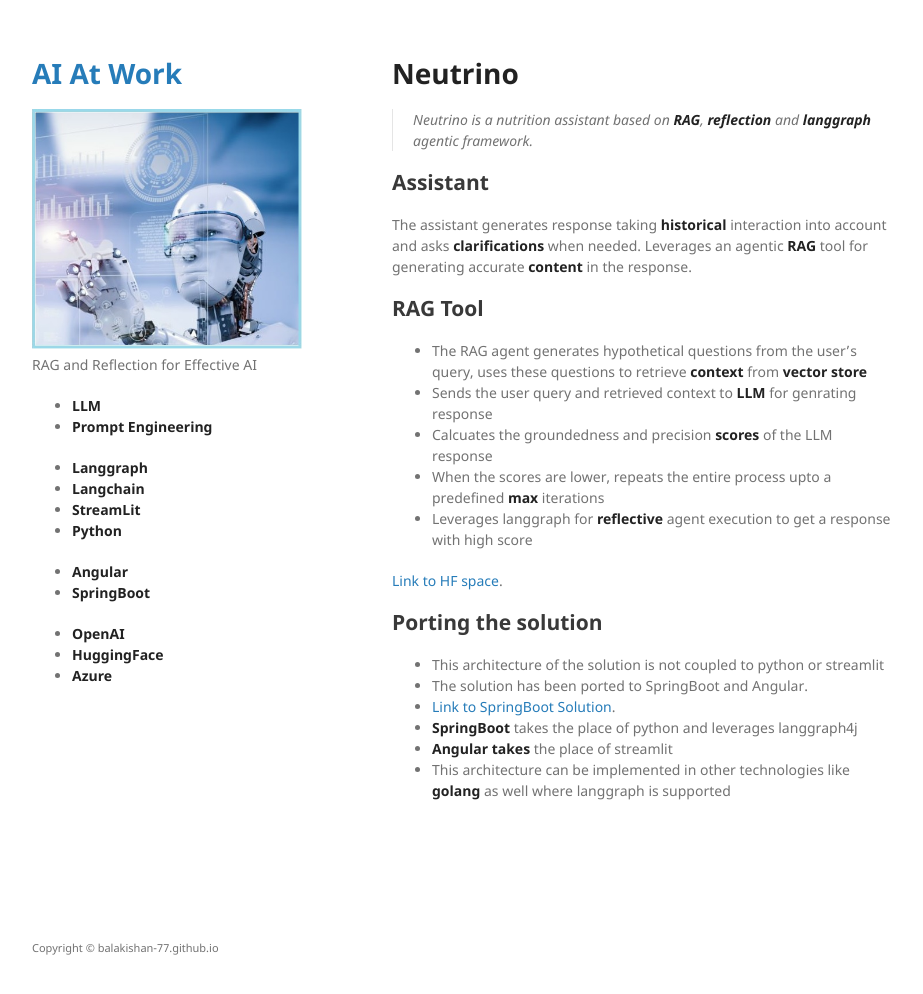
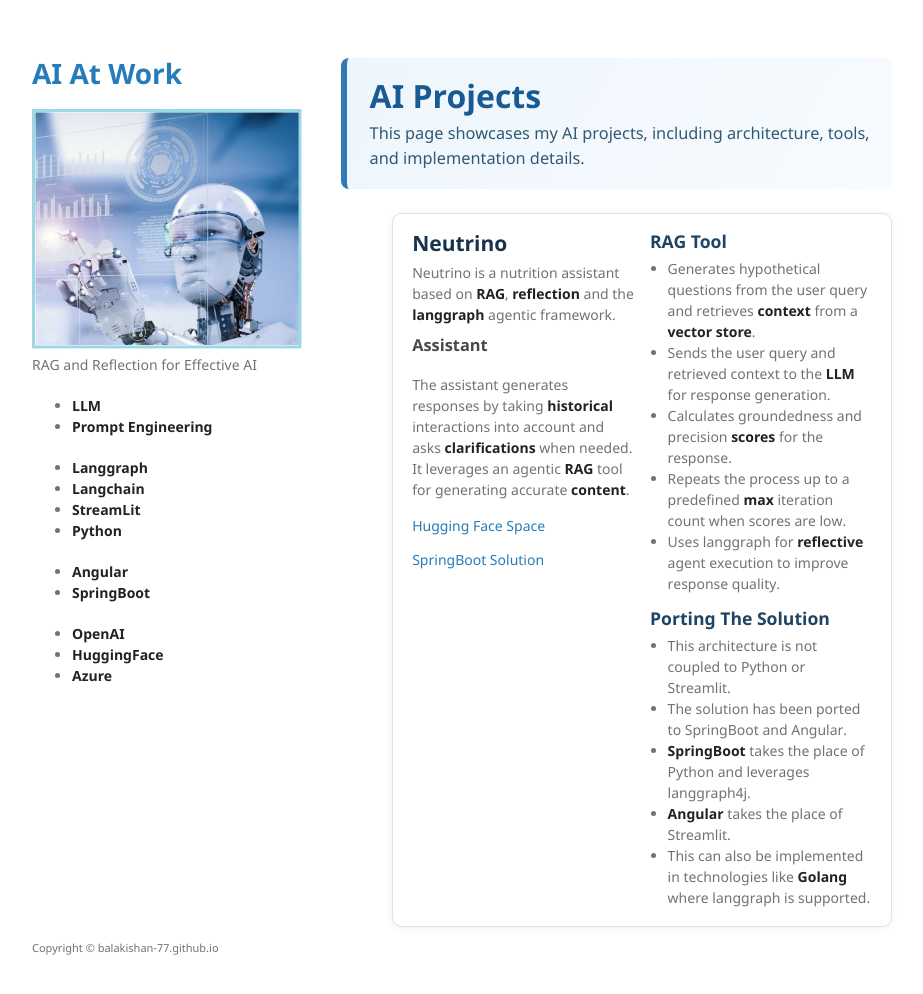
Before and after one commit to balakishan-77/balakishan-77.github.io, a Jekyll site: the page built from index.md, in a window 1280 px wide and 1027 px high. Shown: the top 994 px of the window, without its empty margins (178-1101 px from the left). Built offline with Jekyll 4.4.1, drawn with Linux system fonts in a browser that asks for light colours.

Commit message:
updated for layout

```diff
--- a/index.md
+++ b/index.md
@@ -2,30 +2,142 @@
 layout: default
 ---
 
-# Neutrino
+<style>
+	.ai-projects-banner {
+		margin: 0 0 1.5rem;
+		padding: 1.2rem 1.4rem;
+		border-left: 6px solid #2f79b7;
+		background: linear-gradient(120deg, #eef6fc 0%, #f7fbff 100%);
+		border-radius: 8px;
+	}
 
-> Neutrino is a nutrition assistant based on **RAG**, **reflection** and **langgraph** agentic framework.
+	.ai-projects-banner h1 {
+		margin: 0 0 0.35rem;
+		color: #185a92;
+		font-size: 2rem;
+		line-height: 1.2;
+	}
 
-## Assistant
-The assistant generates response taking **historical** interaction into account and asks **clarifications** when needed. Leverages an agentic **RAG** tool for generating accurate **content** in the response.
+	.ai-projects-banner p {
+		margin: 0;
+		color: #315974;
+		font-size: 1.02rem;
+	}
 
-## RAG Tool
+	.projects-list {
+		display: flex;
+		flex-direction: column;
+		gap: 1rem;
+	}
 
-*   The RAG agent generates hypothetical questions from the user's query, uses these questions to retrieve **context** from **vector store**
-*   Sends the user query and retrieved context to **LLM** for genrating response
-*   Calcuates the groundedness and precision **scores** of the LLM response
-*   When the scores are lower, repeats the entire process upto a predefined **max** iterations
-*   Leverages langgraph for **reflective** agent execution to get a response with high score
+	.project-row {
+		border: 1px solid #d7e4f1;
+		border-radius: 10px;
+		background: #ffffff;
+		box-shadow: 0 1px 6px rgba(18, 44, 68, 0.07);
+		padding: 1.1rem 1.2rem;
+		min-height: 42vh;
+		display: grid;
+		grid-template-columns: 1fr 1fr;
+		gap: 1rem;
+	}
 
+	.project-left h2 {
+		margin-top: 0;
+		margin-bottom: 0.45rem;
+		color: #16334b;
+	}
 
+	.project-left p {
+		margin-top: 0;
+		margin-bottom: 0.7rem;
+	}
 
-[Link to HF space](https://huggingface.co/spaces/balakishan77/hf).
+	.project-right h3 {
+		margin-top: 0;
+		margin-bottom: 0.45rem;
+		color: #204564;
+		font-size: 1.1rem;
+	}
 
-## Porting the solution
+	.project-right ul {
+		margin: 0;
+		padding-left: 1.1rem;
+	}
 
-*   This architecture of the solution is not coupled to python or streamlit
-*   The solution has been ported to SpringBoot and Angular.
-*   [Link to SpringBoot Solution](http://52.140.124.205:4200/home).
-*   **SpringBoot** takes the place of python and leverages langgraph4j
-*   **Angular takes** the place of streamlit
-*   This architecture can be implemented in other technologies like **golang** as well where langgraph is supported
+	.project-links {
+		margin-top: 0.9rem;
+		display: flex;
+		flex-wrap: wrap;
+		gap: 0.8rem;
+	}
+
+	@media (max-width: 900px) {
+		.project-row {
+			min-height: auto;
+			grid-template-columns: 1fr;
+		}
+	}
+</style>
+
+<section class="ai-projects-banner">
+	<h1>AI Projects</h1>
+	<p>
+		This page showcases my AI projects, including architecture, tools, and implementation details.
+	</p>
+</section>
+
+<section class="projects-list">
+	<article class="project-row">
+		<div class="project-left">
+			<h2>Neutrino</h2>
+			<p>
+				Neutrino is a nutrition assistant based on <strong>RAG</strong>,
+				<strong>reflection</strong> and the <strong>langgraph</strong> agentic framework.
+			</p>
+
+			<h3>Assistant</h3>
+			<p>
+				The assistant generates responses by taking <strong>historical</strong> interactions
+				into account and asks <strong>clarifications</strong> when needed. It leverages an
+				agentic <strong>RAG</strong> tool for generating accurate <strong>content</strong>.
+			</p>
+
+			<div class="project-links">
+				<a href="https://huggingface.co/spaces/balakishan77/hf">Hugging Face Space</a>
+				<a href="http://52.140.124.205:4200/home">SpringBoot Solution</a>
+			</div>
+		</div>
+
+		<div class="project-right">
+			<h3>RAG Tool</h3>
+			<ul>
+				<li>
+					Generates hypothetical questions from the user query and retrieves
+					<strong>context</strong> from a <strong>vector store</strong>.
+				</li>
+				<li>
+					Sends the user query and retrieved context to the <strong>LLM</strong> for response generation.
+				</li>
+				<li>
+					Calculates groundedness and precision <strong>scores</strong> for the response.
+				</li>
+				<li>
+					Repeats the process up to a predefined <strong>max</strong> iteration count when scores are low.
+				</li>
+				<li>
+					Uses langgraph for <strong>reflective</strong> agent execution to improve response quality.
+				</li>
+			</ul>
+
+			<h3 style="margin-top: 0.9rem;">Porting The Solution</h3>
+			<ul>
+				<li>This architecture is not coupled to Python or Streamlit.</li>
+				<li>The solution has been ported to SpringBoot and Angular.</li>
+				<li><strong>SpringBoot</strong> takes the place of Python and leverages langgraph4j.</li>
+				<li><strong>Angular</strong> takes the place of Streamlit.</li>
+				<li>This can also be implemented in technologies like <strong>Golang</strong> where langgraph is supported.</li>
+			</ul>
+		</div>
+	</article>
+</section>
```
